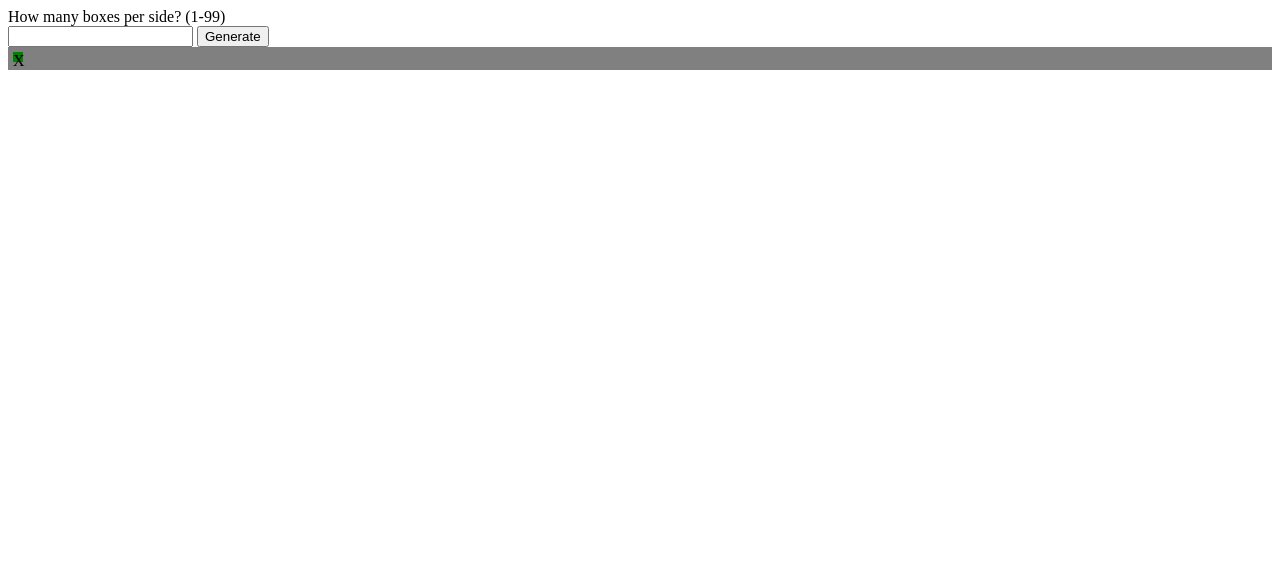
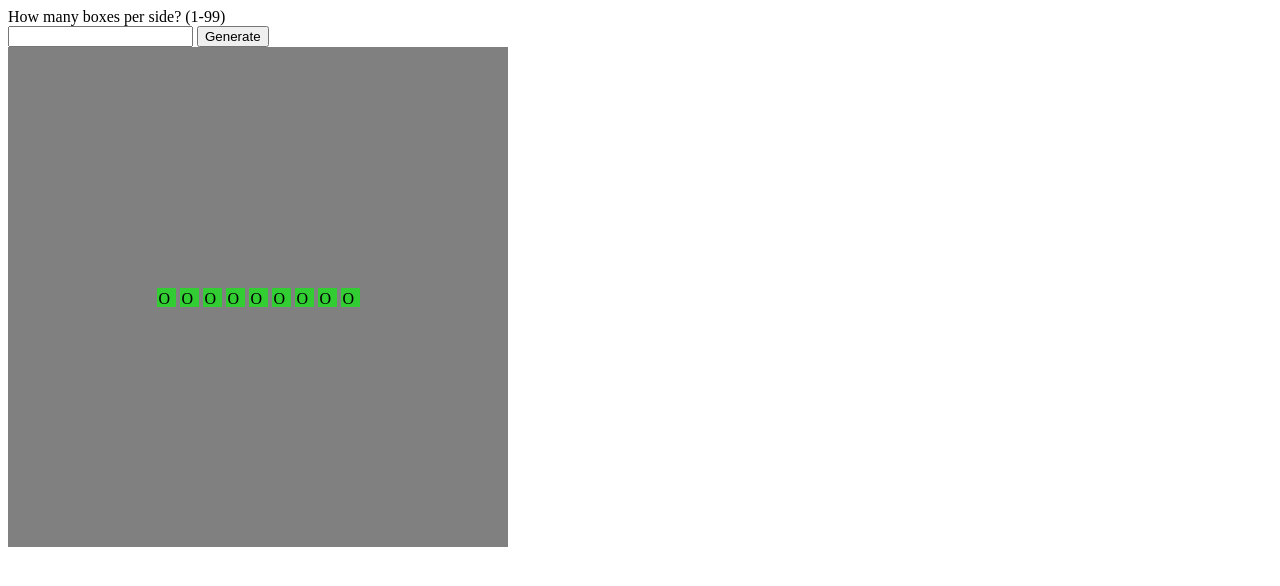
Before and after one commit to NeilKHess/Etch-A-Sketch, a plain HTML site: page index.html in a window 1280 px wide. Drawn offline with Linux system fonts and the light colour scheme.

Commit message:
Still working on line breaks for the DIVS

```diff
--- a/index.html
+++ b/index.html
@@ -9,7 +9,7 @@
     <title>Document</title>
 </head>
 <body>
-<label for="sides">How many boxes per side? (1-99)</label><br>
+<label for="sides"><c>How many boxes per side? (1-99)</c></label><br></c>
 <input type="text" id="sideLenText">
 </form>
 <button id="generateButton"><c>Generate</c></button>
--- a/scripts.js
+++ b/scripts.js
@@ -1,16 +1,17 @@
 const gridArea = document.querySelector('#gridArea');
+const gridBreak = document.createElement("br");
+sideLen = "3"
 
-const divBox = document.createElement("div");
-divBox.innerHTML = "X";
-divBox.style.width = "10px";
-divBox.style.height = "10px";
-divBox.style.background = "green";
-divBox.style.margin = "5px";
-divBox.style.display = "inline-block";
-divBox.classList.add("oneSquare");
-
-
-let divGen = function(){
-    for (i = 0; i < 10; i++) gridArea.append(divBox)}
-
-divGen(9);
+let divGen = function(sideLen)
+    {for (j = 0; j < sideLen; j++)
+        for (i = 0; i < sideLen; i++) {
+            const divBox = document.createElement("div");
+                divBox.innerHTML = "<div>O</div>";
+                divBox.style.width = "15px";
+                divBox.style.height = "15px";
+                divBox.style.background = "limegreen";
+                divBox.style.margin = "2px";
+                divBox.classList.add("oneSquare");
+                    gridArea.append(divBox);}
+                    };
+divGen(sideLen);
--- a/styles.css
+++ b/styles.css
@@ -1,10 +1,17 @@
 #gridArea {
+        display: flex;
+        flex-wrap: wrap;
         background-color: gray;
+        width: 500px;
+        height: 500px;
+        justify-content: center;
+        align-items: center;
 }
 
 .oneSquare{
         align-content: center;
-        background-color: green;
+        background-color: limegreen;
         margin: 20px;
+        padding: 2px;
 }
-/* Need to make a flexgrid that will max shrink the box margin to 960/sideLen */
+/* Need to make a flexgrid that will max shrink the box margin to 960/sideLen *a/
```
